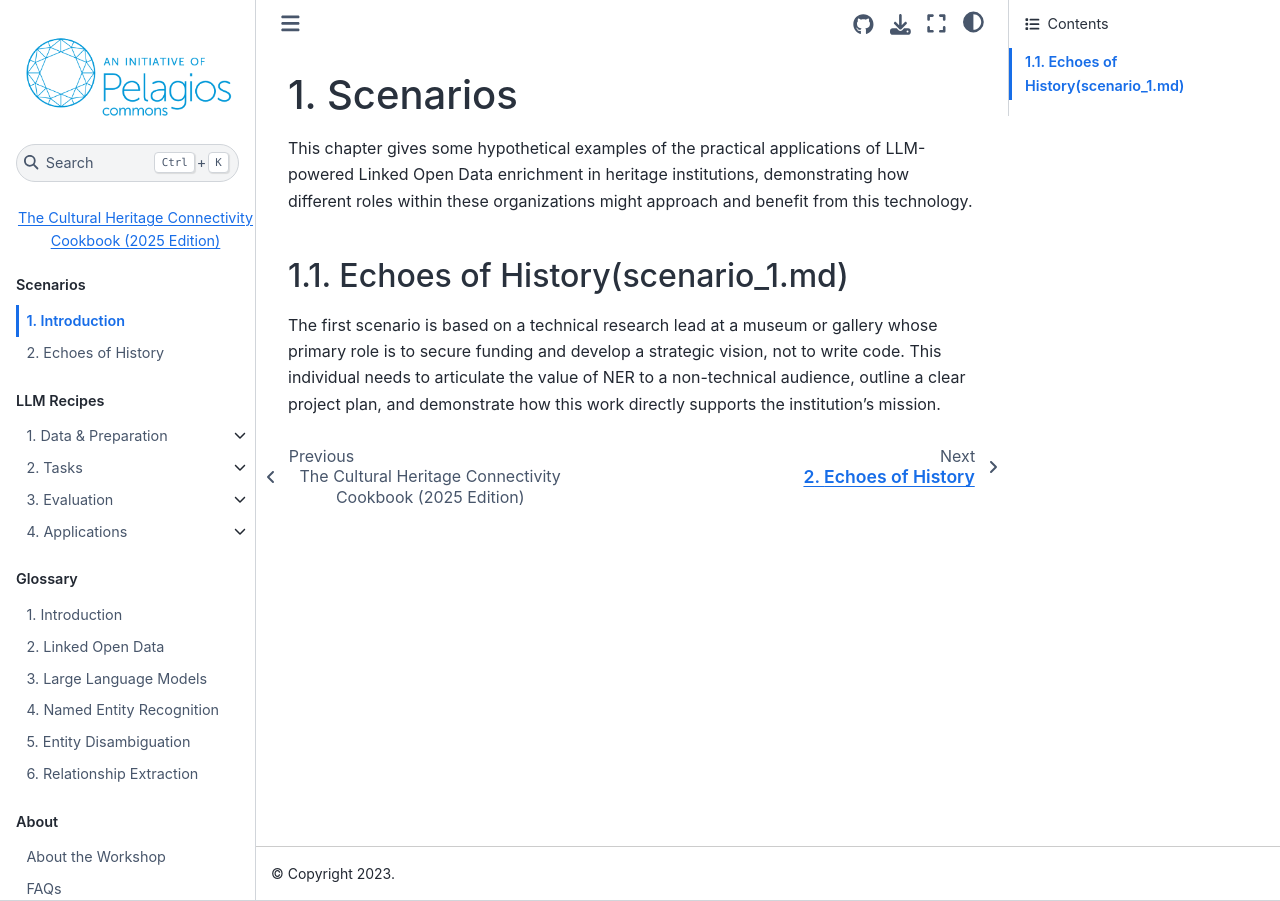
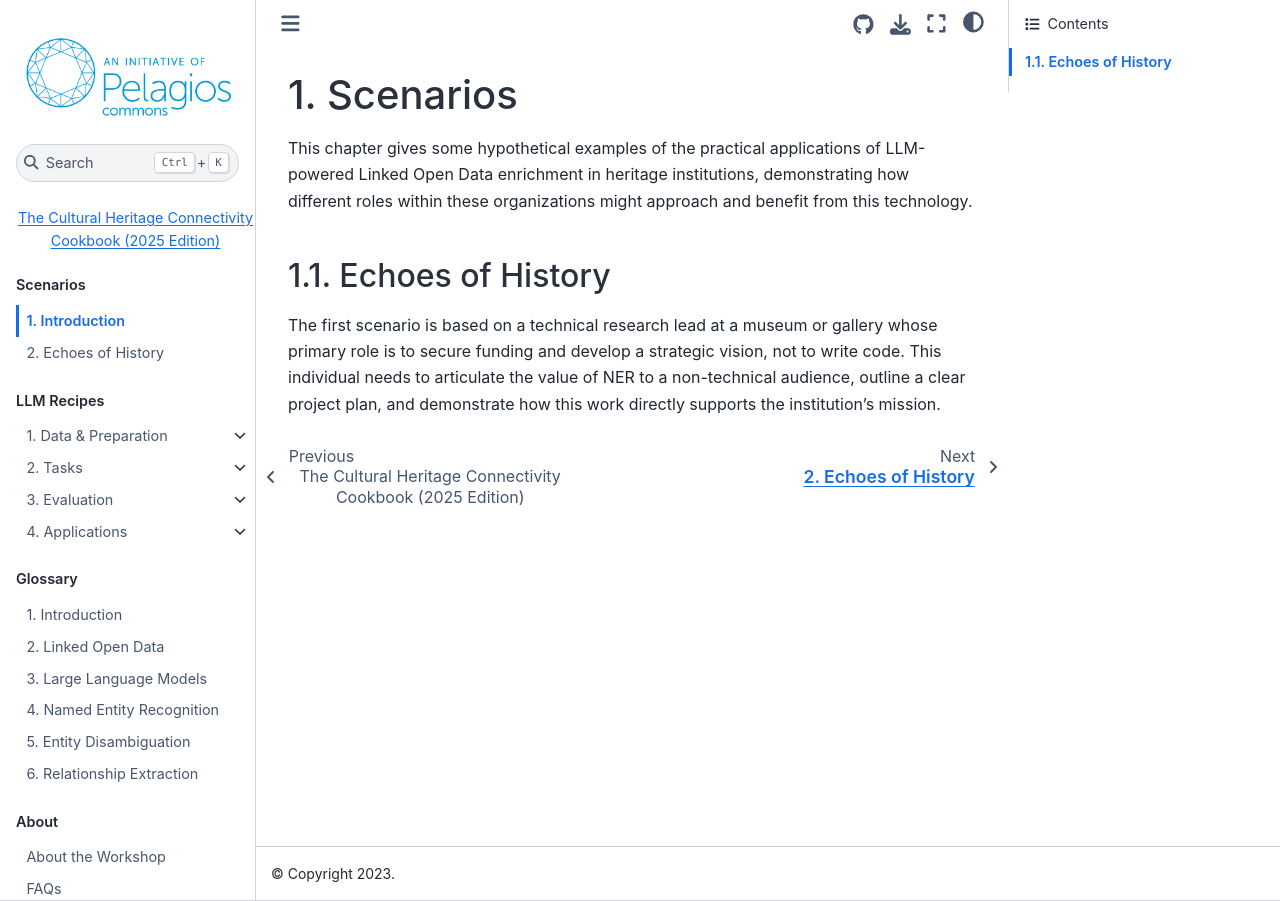
Before and after one commit to pelagios/llm-lod-enriching-heritage, a Jupyter Book: the page built from scenarios/intro.md, in a window 1280 px wide. Built offline with Jupyter Book 1.0.4 settings and Sphinx 7.4.7 and the Sphinx Book theme 1.1.4, drawn with Linux system fonts in a browser that asks for light colours; pages that are not in the unit, such as notebooks, are missing from menus.

Commit message:
Update intro.md

```diff
--- a/scenarios/intro.md
+++ b/scenarios/intro.md
@@ -2,6 +2,5 @@
 
 This chapter gives some hypothetical examples of the practical applications of LLM-powered Linked Open Data enrichment in heritage institutions, demonstrating how different roles within these organizations might approach and benefit from this technology.
 
-## Echoes of History(scenario_1.md)
-
+## Echoes of History
 The first scenario is based on a technical research lead at a museum or gallery whose primary role is to secure funding and develop a strategic vision, not to write code. This individual needs to articulate the value of NER to a non-technical audience, outline a clear project plan, and demonstrate how this work directly supports the institution's mission.
```
